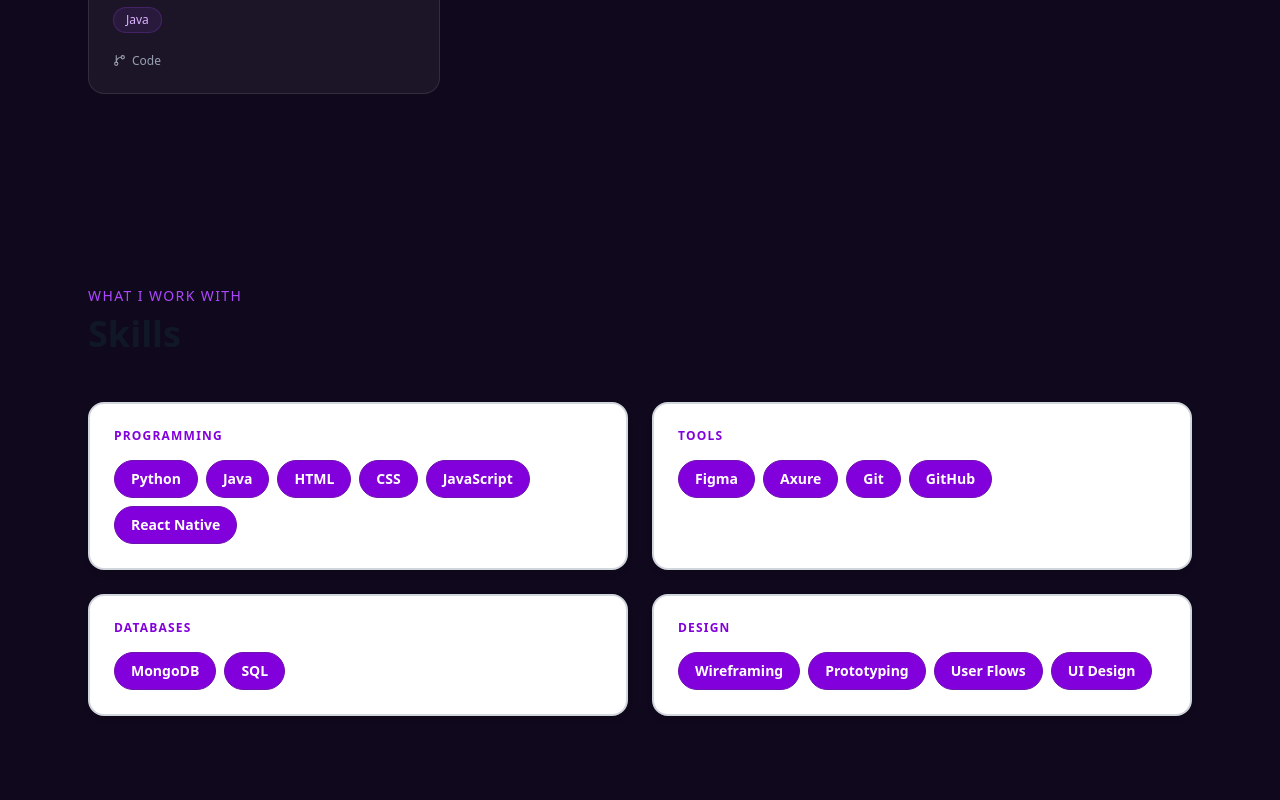
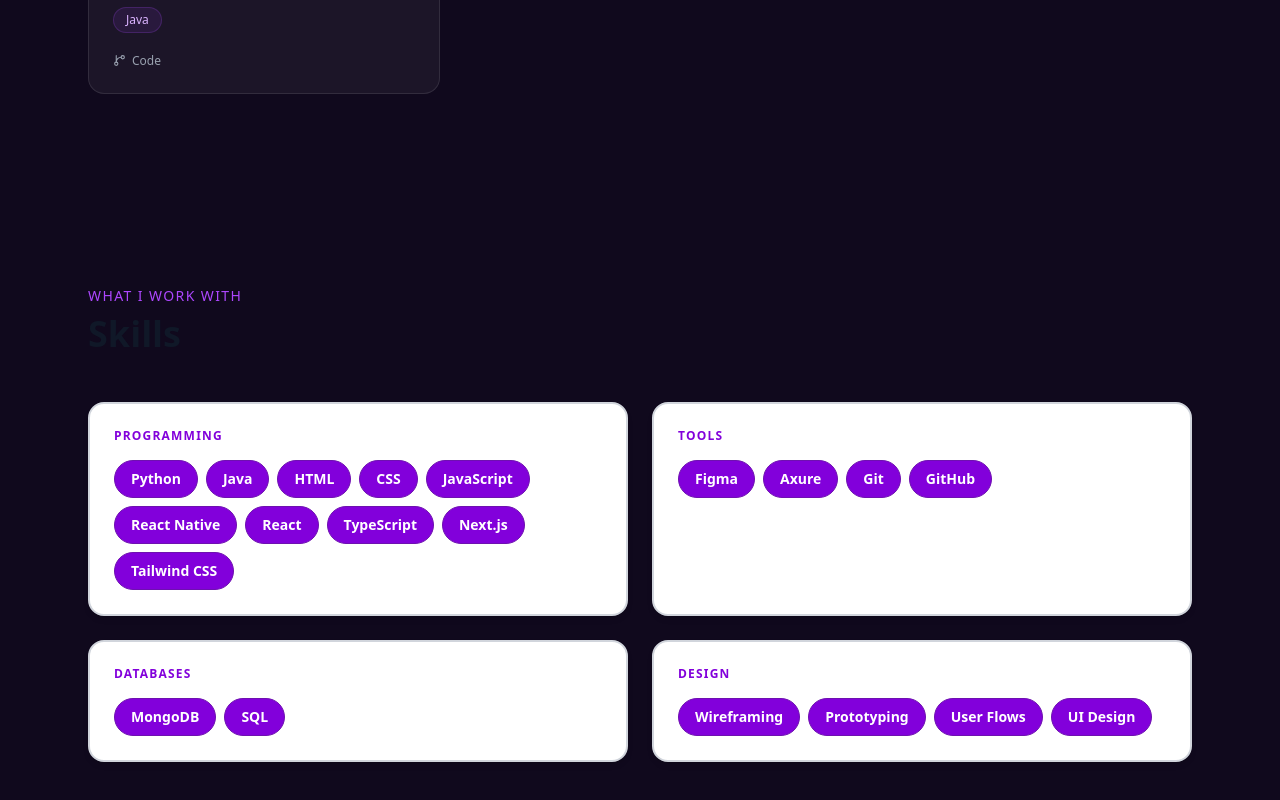
Before and after one commit to NadithiMoonasingha/My_Portfolio, a Next.js app: page / in a window 1280 px wide. Shown: the part 1888-2688 px from the top of the page. Built offline with nearby package versions, Linux system fonts and the light colour scheme.

Commit message:
Added few Skills

```diff
--- a/src/data/portfolio.ts
+++ b/src/data/portfolio.ts
@@ -85,7 +85,7 @@ export const portfolioData = {
   ],
 
   skills: {
-    Programming: ["Python", "Java", "HTML", "CSS", "JavaScript", "React Native"],
+    Programming: ["Python", "Java", "HTML", "CSS", "JavaScript", "React Native", "React", "TypeScript", "Next.js", "Tailwind CSS"],
     Tools: ["Figma", "Axure", "Git", "GitHub"],
     Databases: ["MongoDB", "SQL"],
     Design: ["Wireframing", "Prototyping", "User Flows", "UI Design"],
```
